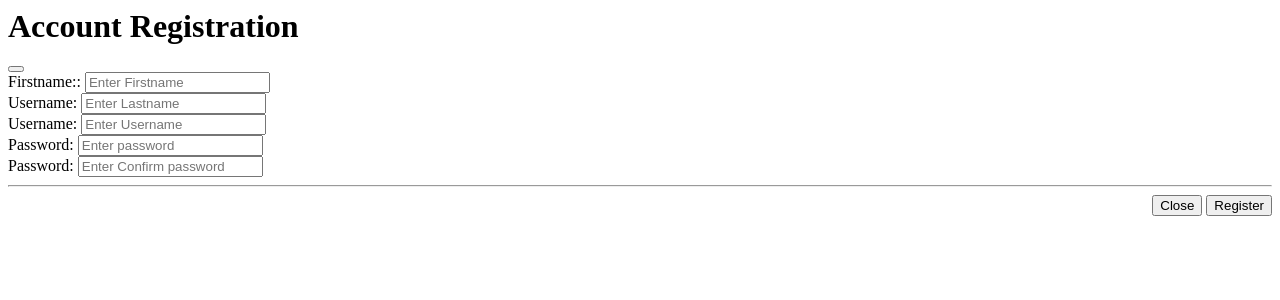
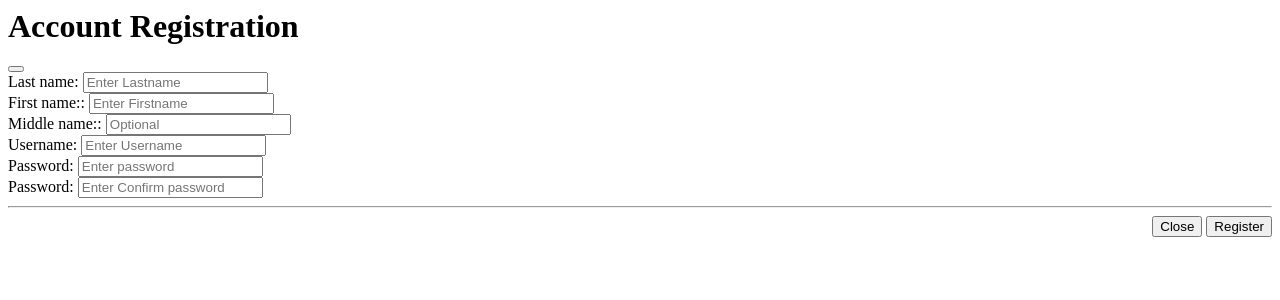
Before and after one commit to TrixDiaz/Admin_Dashboard, a PHP site: page /assets/user-partials/_registerModal.php in a window 1280 px wide. Shown: the top 300 px of the page. Run offline with PHP 8.4, Linux system fonts and the light colour scheme.

Commit message:
add middle name

```diff
--- a/assets/partials/_handleSignup.php
+++ b/assets/partials/_handleSignup.php
@@ -12,7 +12,7 @@
         // var_export($_POST);
         // echo "</pre>";
 
-        $fullName = $_POST["firstName"] . " " . $_POST["lastName"];
+        $fullName = $_POST["lastName"] . " " . $_POST["firstName"];
         $username = $_POST["username"];
         $password = $_POST["password"];
         $password_confirmation = $_POST["password_confirmation"];
--- a/assets/user-partials/_handleSignup.php
+++ b/assets/user-partials/_handleSignup.php
@@ -12,7 +12,7 @@
         // var_export($_POST);
         // echo "</pre>";
 
-        $fullName =$_POST["firstName"] . " " . $_POST["lastName"];
+        $fullName =$_POST["lastName"] . " " . $_POST["firstName"] . " " . $_POST["middleName"];
         $username = $_POST["username"];
         $password = $_POST["password"];
         $password_confirmation = $_POST["password_confirmation"];
--- a/assets/user-partials/_registerModal.php
+++ b/assets/user-partials/_registerModal.php
@@ -8,22 +8,32 @@
             <button type="button" class="btn-close" data-bs-dismiss="modal" aria-label="Close"></button>
           </div>
           <div class="modal-body">
-          <div class="mb-2 mt-2">
-                    <label for="text" class="form-label">Firstname::</label>
+
+            <div class="mb-2 mt-2">
+                    <label for="text" class="form-label">Last name:</label>
+                    <input type="text" class="form-control text-uppercase" id="lastName" placeholder="Enter Lastname" name="lastName" required>
+            </div>
+
+            <div class="mb-2 mt-2">
+                    <label for="text" class="form-label">First name::</label>
                     <input type="text" class="form-control text-uppercase" id="firstName" placeholder="Enter Firstname" name="firstName" required>
             </div>
+
             <div class="mb-2 mt-2">
-                    <label for="text" class="form-label">Username:</label>
-                    <input type="text" class="form-control text-uppercase" id="lastName" placeholder="Enter Lastname" name="lastName" required>
+                    <label for="text" class="form-label">Middle name::</label>
+                    <input type="text" class="form-control text-uppercase" id="middleName" placeholder="Optional" name="middleName">
             </div>
+
             <div class="mb-2 mt-2">
                     <label for="text" class="form-label">Username:</label>
                     <input type="text" class="form-control text-capitalize" id="username" placeholder="Enter Username" name="username" required>
             </div>
+
             <div class="">
                     <label for="password" class="form-label">Password:</label>
                     <input type="password" class="form-control" id="password" placeholder="Enter password" name="password" required>
             </div>
+
             <div class="">
                     <label for="password_confirmation" class="form-label">Password:</label>
                     <input type="password" class="form-control" id="password_confirmation"  name="password_confirmation" placeholder="Enter Confirm password" required>
```
